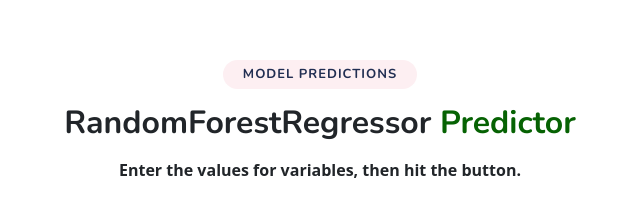
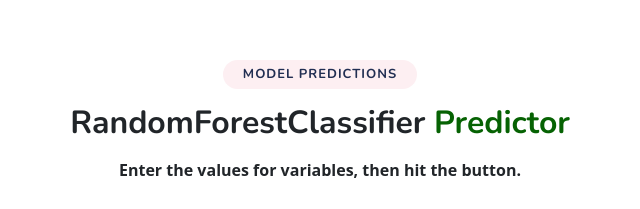
Before and after one commit to yang5hi/Healthcare_Fraud_Provider_Detector_Webapp, a Flask app: page / in a window 1280 px wide. Shown: the part 5758-5967 px from the top of the page, without its empty margins (320-960 px from the left). Run offline with Flask 2, Linux system fonts and the light colour scheme; parts of the project's set-up code (start-up, migrations or seed data) failed here and were passed over; some libraries are stand-ins or nearby versions.

Commit message:
fix typo

```diff
--- a/app/templates/index.html
+++ b/app/templates/index.html
@@ -239,7 +239,7 @@
   <div class="container">
       <div class="section-title">
           <h2>Model Predictions</h2>
-          <h3>RandomForestRegressor<span> Predictor</span></h3>
+          <h3>RandomForestClassifier<span> Predictor</span></h3>
           <p>Enter the values for variables, then hit the button.</p>
           <!-- <a name="predict_result"></a> -->
       </div>
```
